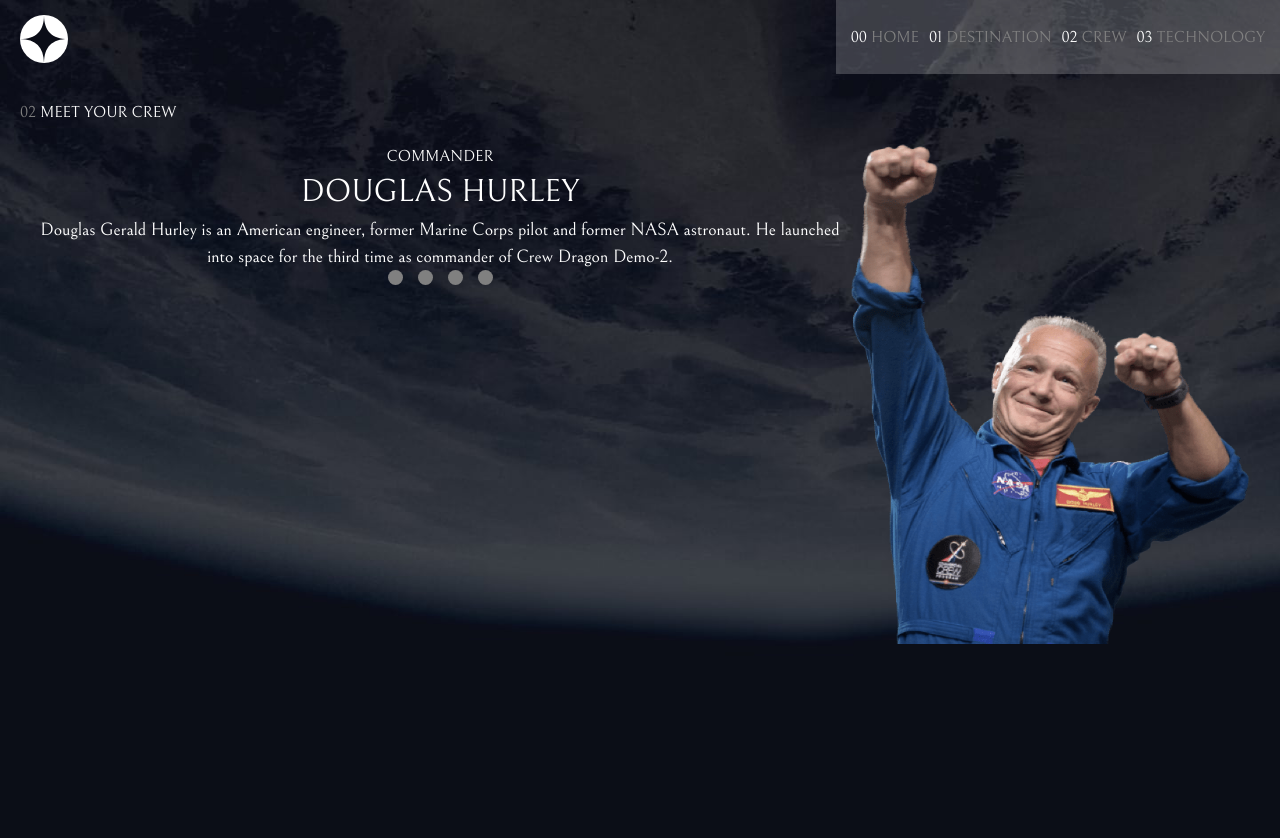
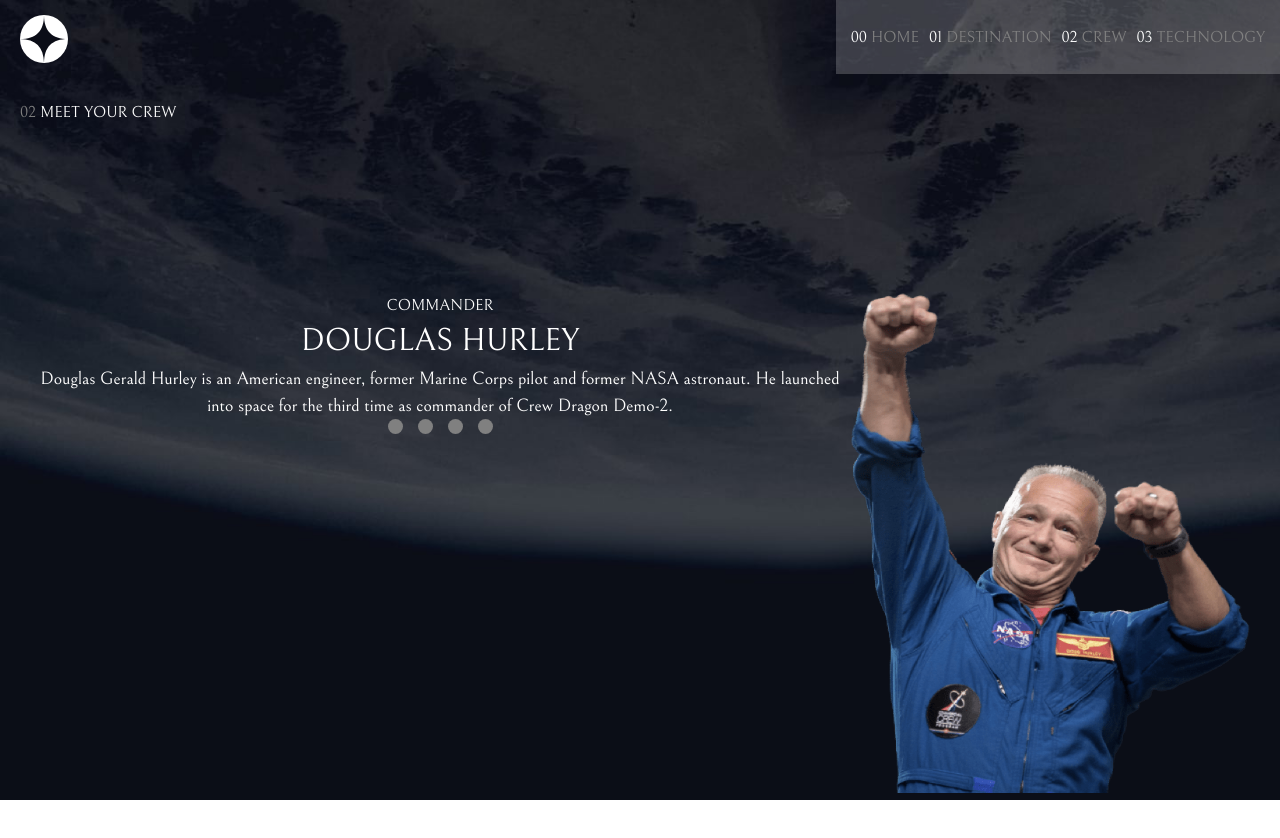
Before and after one commit to Azyfy/space-tourism, a React (Create React App) app: page /crew in a window 1280 px wide. Shown: the top 838 px of the page. After the commit the page ends 800 px from the top, so only its background shows below. Built offline with nearby package versions, Linux system fonts and the light colour scheme; a web font is replaced by a local one.

Commit message:
top padding move to cont

```diff
--- a/src/components/Crew.scss
+++ b/src/components/Crew.scss
@@ -4,7 +4,10 @@
     background-size: 100% 100%;
     background-color: #0B0D17;
     min-height: 100vh;
-    padding-top: 100px;
+
+    h5 {
+        padding-top: 100px;
+    }
 
     img {
         height: 300px;
@@ -13,7 +16,8 @@
 
     .crew-cont {
 
-        margin-top: 20px;
+        position: absolute;
+        bottom: 0;
 
         .crew-nav {
             display: flex;
--- a/src/components/Destination.scss
+++ b/src/components/Destination.scss
@@ -4,15 +4,17 @@
     background-size: 100% 100%;
     background-color: #0B0D17;
     min-height: 100vh;
-    padding-top: 100px;
-    padding-bottom: 50px;
 
     img {
         width: 50%;
     }
 
+    h5 {
+        padding-top: 100px;
+    }
+
     .dest-cont {
-        margin: 20px 25px 0 25px;
+        margin: 70px 25px 0 25px;
 
         .dest-nav {
             display: flex;
--- a/src/components/Technology.scss
+++ b/src/components/Technology.scss
@@ -3,7 +3,6 @@
     background-size: 100% 100%;
     background-color: #0B0D17;
     min-height: 100vh;
-    padding-top: 100px;
 
     img {
         width: 100%;
@@ -13,8 +12,12 @@
         display: none;
     }
 
+    h5 {
+        padding-top: 100px;
+    }
+
     .tech-cont {
-        margin-top: 20px;
+        margin-top: 70px;
 
         .tech-nav {
             display: flex;
```
